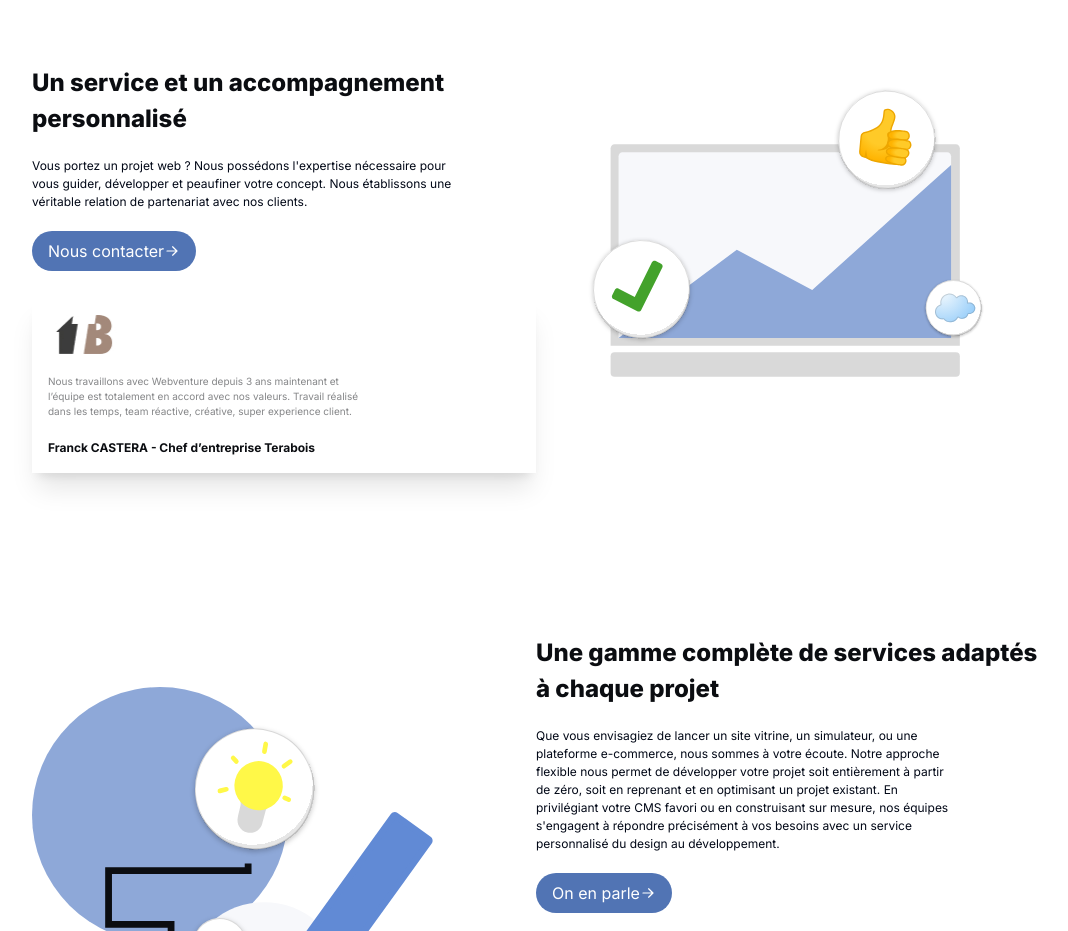
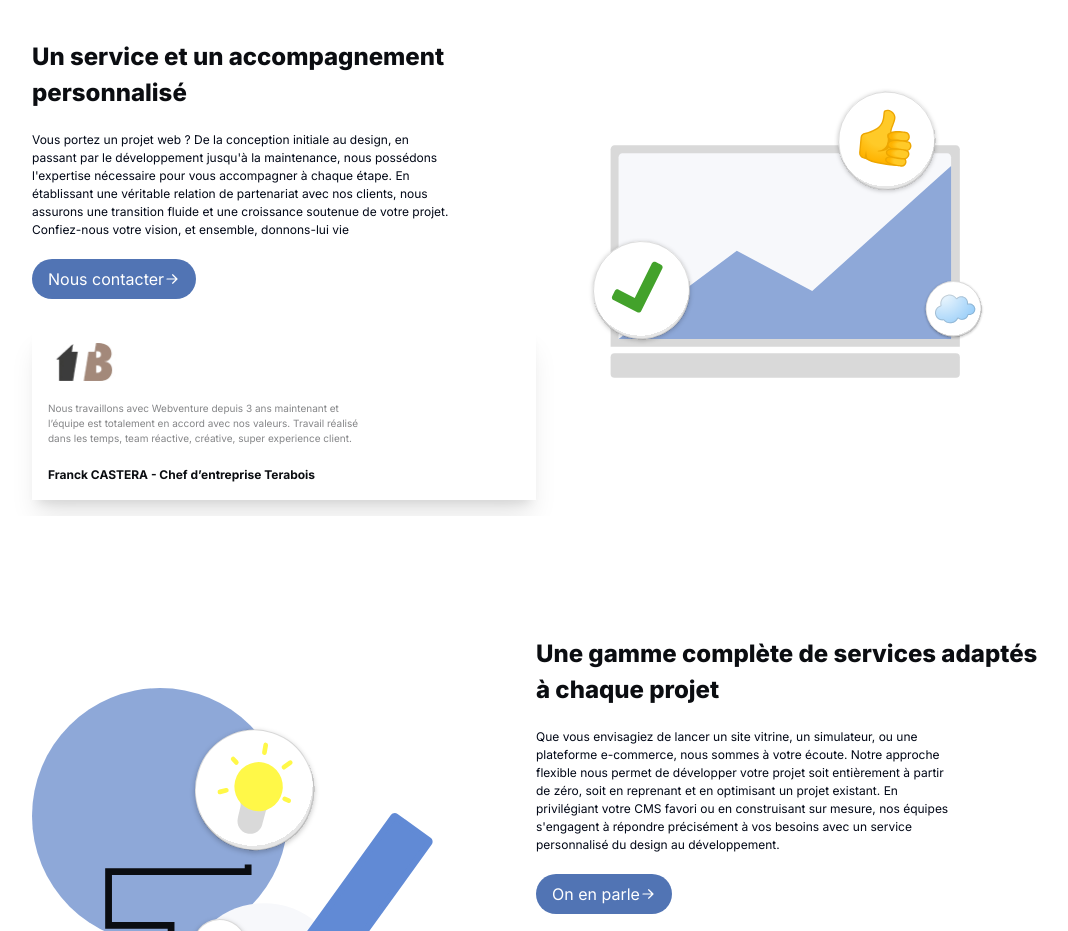
Before and after one commit to magicniclus/weebventure, a Next.js app: page / in a window 1280 px wide. Shown: the part 1100-2031 px from the top of the page, without its empty margins (104-1172 px from the left). Built offline with nearby package versions, Linux system fonts and the light colour scheme.

Commit message:
Update LeftTextContainer.tsx

```diff
--- a/src/components/LeftTextContainer.tsx
+++ b/src/components/LeftTextContainer.tsx
@@ -72,10 +72,13 @@ const LeftTextContainer = () => {
             Un service et un accompagnement personnalisé
           </h2>
           <p className="text-[12px] w-10/12 mt-5 textLeftText">
-            Vous portez un projet web ? Nous possédons l&apos;expertise
-            nécessaire pour vous guider, développer et peaufiner votre concept.
-            Nous établissons une véritable relation de partenariat avec nos
-            clients.
+            Vous portez un projet web ? De la conception initiale au design, en
+            passant par le développement jusqu&apos;à la maintenance, nous
+            possédons l&apos;expertise nécessaire pour vous accompagner à chaque
+            étape. En établissant une véritable relation de partenariat avec nos
+            clients, nous assurons une transition fluide et une croissance
+            soutenue de votre projet. Confiez-nous votre vision, et ensemble,
+            donnons-lui vie
           </p>
           <div>
             <a
```
